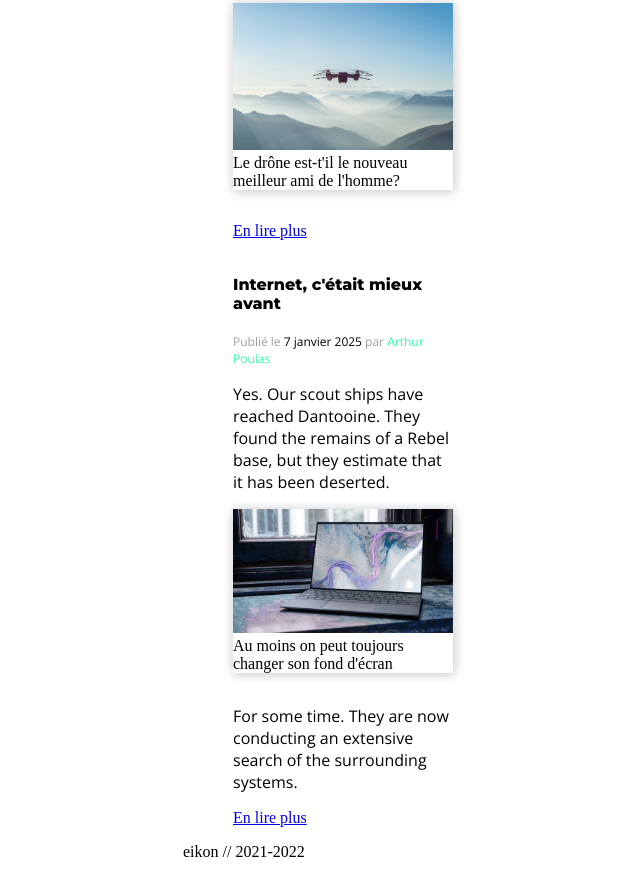
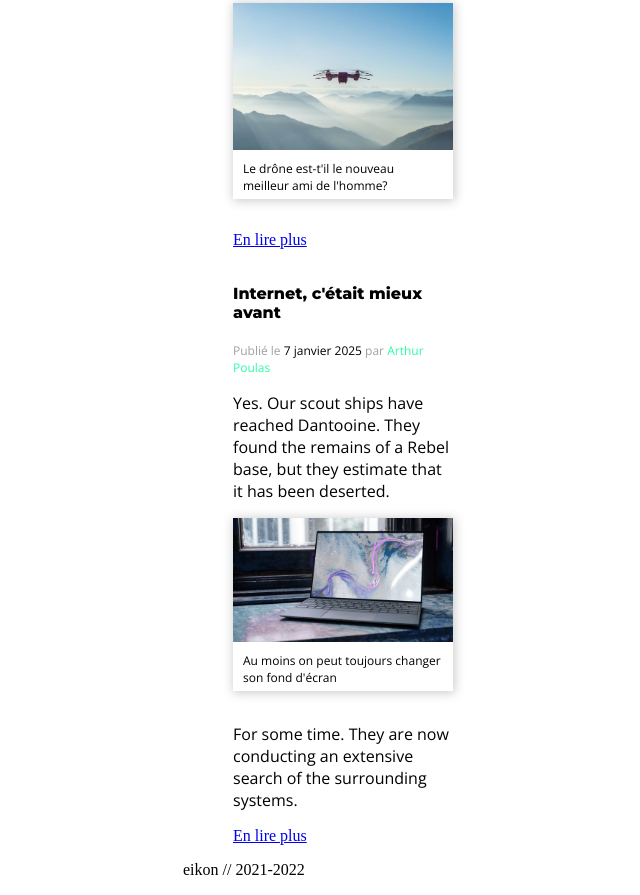
Before and after one commit to gauxxmar/14-techmag-2, a plain HTML site: page index.html in a window 1280 px wide. Shown: the part 922-1817 px from the top of the page, without its empty margins (297-937 px from the left). Drawn offline with nearby package versions, Linux system fonts and the light colour scheme.

Commit message:
fin css figcaption

```diff
--- a/css/style.css
+++ b/css/style.css
@@ -107,3 +107,10 @@ figure{
 img {
   max-width: 100%;
 }
+
+figcaption{
+  font-size: 12px;
+  font-family: 'Open Sans', sans-serif;
+  font-weight: 100;
+  padding: 6px 10px 5px;
+}
```
